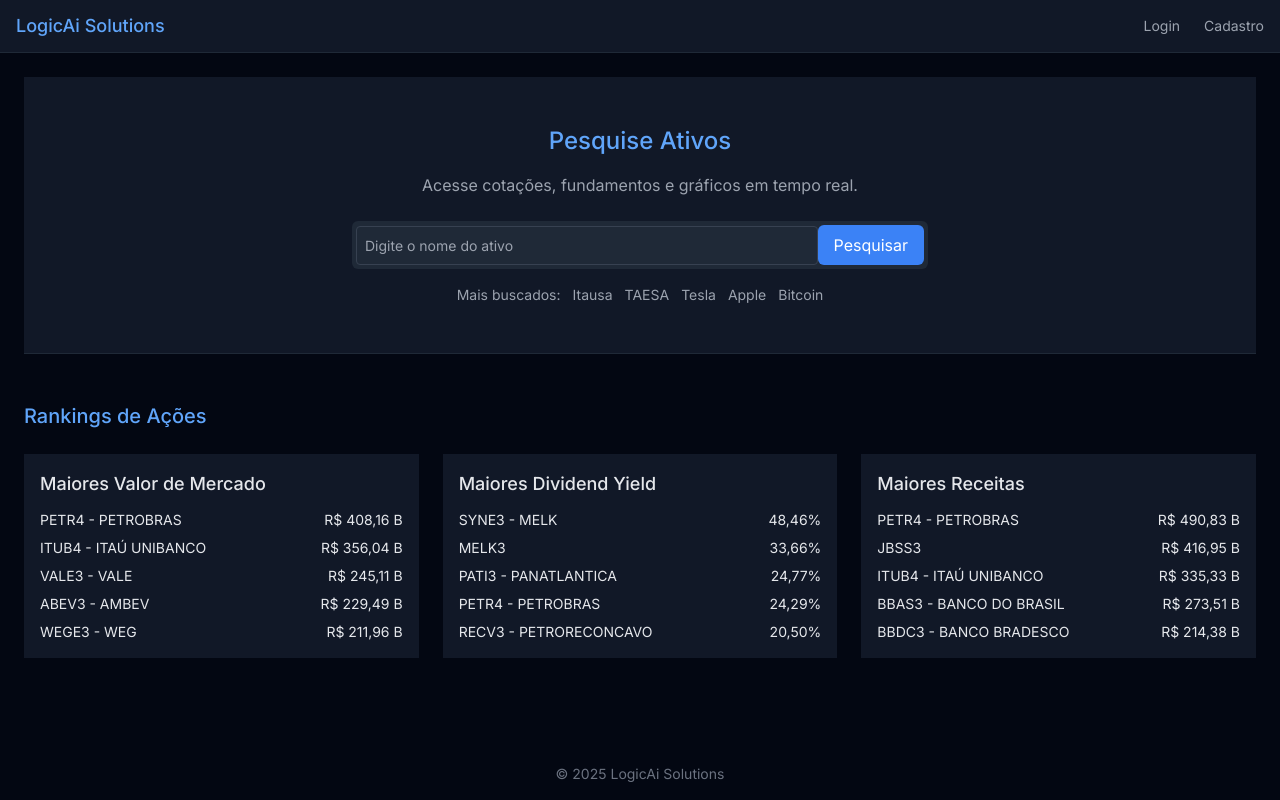
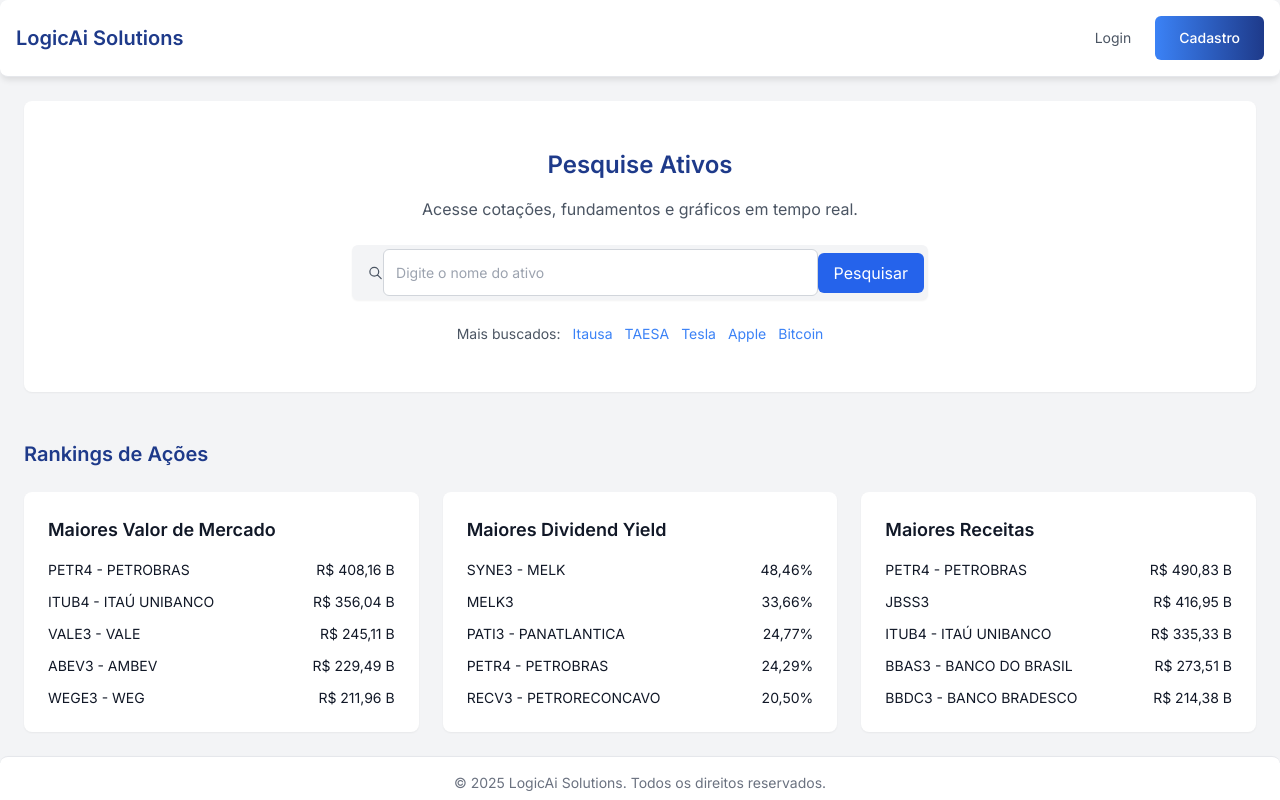
Before and after one commit to FelippeTN/investment-organization-app, a Django app: template core/templates/home.html in a window 1280 px wide. Run offline with Django 5.2, Linux system fonts and the light colour scheme; the template is opened without the code that fills it, so the values that code supplies are empty; some libraries are stand-ins or nearby versions.

Commit message:
STYLE: New Frontend

```diff
--- a/core/templates/base.html
+++ b/core/templates/base.html
@@ -1,6 +1,6 @@
 {% load static %}
 <!DOCTYPE html>
-<html lang="pt-br" class="bg-gray-950">
+<html lang="pt-br" class="bg-gray-100">
 <head>
     <meta charset="UTF-8">
     <meta name="viewport" content="width=device-width, initial-scale=1.0">
@@ -11,37 +11,37 @@
     <script src="https://cdn.jsdelivr.net/npm/chart.js"></script>
     <script src="{% static 'js/scripts.js' %}" defer></script>
 </head>
-<body class="min-h-screen flex flex-col bg-gray-950 text-gray-200 font-inter">
+<body class="min-h-screen flex flex-col bg-gray-100 text-gray-900 font-inter">
     <!-- Topbar -->
     {% block topbar %}
-        <header class="bg-gray-900 border-b border-gray-800">
-            <div class="max-w-7xl mx-auto px-4 py-3 flex items-center justify-between">
-                <a href="/" class="text-lg font-medium text-blue-400">LogicAi Solutions</a>
-                <div class="flex items-center space-x-6 text-sm">
+        <header class="bg-white border-b border-gray-200">
+            <div class="max-w-7xl mx-auto px-4 py-4 flex items-center justify-between">
+                <a href="/" class="text-xl font-semibold text-blue-900">LogicAi Solutions</a>
+                <nav class="flex items-center space-x-6 text-sm">
                     {% if user.is_authenticated %}
-                        <a href="{% url 'dashboard' %}" class="text-gray-400 hover:text-blue-400 transition">Dashboard</a>
-                        <span class="text-gray-400">{{ user.username }}</span>
+                        <a href="{% url 'dashboard' %}" class="text-gray-600 hover:text-blue-600 transition">Dashboard</a>
+                        <span class="text-gray-600">{{ user.username }}</span>
                         <form action="{% url 'logout' %}" method="post" class="inline">
                             {% csrf_token %}
-                            <button type="submit" class="text-gray-400 hover:text-blue-400 transition">Sair</button>
+                            <button type="submit" class="text-gray-600 hover:text-blue-600 transition">Sair</button>
                         </form>
                     {% else %}
-                        <a href="{% url 'login' %}" class="text-gray-400 hover:text-blue-400 transition">Login</a>
-                        <a href="{% url 'register' %}" class="text-gray-400 hover:text-blue-400 transition">Cadastro</a>
+                        <a href="{% url 'login' %}" class="text-gray-600 hover:text-blue-600 transition">Login</a>
+                        <a href="{% url 'register' %}" class="bg-blue-600 text-white px-4 py-2 rounded-md hover:bg-blue-700 transition">Cadastro</a>
                     {% endif %}
-                </div>
+                </nav>
             </div>
         </header>
     {% endblock %}
 
     <!-- Main Content -->
-    <main class="flex-1 overflow-y-hidden p-6">
+    <main class="flex-1 p-6">
         {% block content %}{% endblock %}
     </main>
 
     <!-- Footer -->
-    <footer class="text-center text-sm text-gray-500 py-4">
-        © {% now "Y" %} LogicAi Solutions
+    <footer class="bg-white text-center text-sm text-gray-500 py-4 border-t border-gray-200">
+        © {% now "Y" %} LogicAi Solutions. Todos os direitos reservados.
     </footer>
 </body>
 </html>
--- a/core/templates/home.html
+++ b/core/templates/home.html
@@ -3,33 +3,36 @@
 {% block content %}
 <div class="max-w-7xl mx-auto space-y-12">
     <!-- Hero Section -->
-    <section class="text-center py-12 bg-gray-900 border-b border-gray-800">
-        <h1 class="text-2xl font-medium text-blue-400 mb-4">Pesquise Ativos</h1>
-        <p class="text-gray-400 mb-6">Acesse cotações, fundamentos e gráficos em tempo real.</p>
+    <section class="text-center py-12 bg-white rounded-lg shadow-sm">
+        <h1 class="text-2xl font-semibold text-blue-900 mb-4">Pesquise Ativos</h1>
+        <p class="text-gray-600 max-w-2xl mx-auto mb-6">Acesse cotações, fundamentos e gráficos em tempo real.</p>
         <div class="max-w-xl mx-auto">
-            <div class="flex items-center bg-gray-800 rounded-md p-1">
-                <input type="text" placeholder="Digite o nome do ativo" class="w-full p-2 bg-transparent text-gray-200 focus:outline-none">
-                <button class="bg-blue-500 text-white px-4 py-2 rounded-md hover:bg-blue-600 transition">Pesquisar</button>
+            <div class="flex items-center bg-gray-100 rounded-md p-1 shadow-sm">
+                <svg class="w-5 h-5 text-gray-600 ml-3" fill="none" stroke="currentColor" viewBox="0 0 24 24" xmlns="http://www.w3.org/2000/svg">
+                    <path stroke-linecap="round" stroke-linejoin="round" stroke-width="2" d="M21 21l-6-6m2-5a7 7 0 11-14 0 7 7 0 0114 0z"></path>
+                </svg>
+                <input type="text" placeholder="Digite o nome do ativo" class="w-full p-3 bg-transparent text-gray-900 focus:outline-none">
+                <button class="bg-blue-600 text-white px-4 py-2 rounded-md hover:bg-blue-700 transition">Pesquisar</button>
             </div>
         </div>
-        <div class="mt-4 flex justify-center space-x-3 text-sm text-gray-400">
+        <div class="mt-6 flex justify-center space-x-3 text-sm text-gray-600">
             <span>Mais buscados:</span>
-            <a href="#" class="hover:text-blue-400">Itausa</a>
-            <a href="#" class="hover:text-blue-400">TAESA</a>
-            <a href="#" class="hover:text-blue-400">Tesla</a>
-            <a href="#" class="hover:text-blue-400">Apple</a>
-            <a href="#" class="hover:text-blue-400">Bitcoin</a>
+            <a href="#" class="text-blue-600 hover:underline">Itausa</a>
+            <a href="#" class="text-blue-600 hover:underline">TAESA</a>
+            <a href="#" class="text-blue-600 hover:underline">Tesla</a>
+            <a href="#" class="text-blue-600 hover:underline">Apple</a>
+            <a href="#" class="text-blue-600 hover:underline">Bitcoin</a>
         </div>
     </section>
 
     <!-- Rankings Section -->
     <section class="space-y-6">
-        <h2 class="text-xl font-medium text-blue-400">Rankings de Ações</h2>
+        <h2 class="text-xl font-semibold text-blue-900">Rankings de Ações</h2>
         <div class="grid grid-cols-1 md:grid-cols-3 gap-6">
             <!-- Maiores Valor de Mercado -->
-            <div class="bg-gray-900 p-4">
-                <h3 class="text-lg font-medium text-gray-200 mb-3">Maiores Valor de Mercado</h3>
-                <ul class="space-y-2 text-gray-200 text-sm">
+            <div class="bg-white p-6 rounded-lg shadow-sm">
+                <h3 class="text-lg font-semibold text-gray-900 mb-4">Maiores Valor de Mercado</h3>
+                <ul class="space-y-3 text-gray-900 text-sm">
                     <li class="flex justify-between">
                         <span>PETR4 - PETROBRAS</span>
                         <span>R$ 408,16 B</span>
@@ -54,9 +57,9 @@
             </div>
 
             <!-- Maiores Dividend Yield -->
-            <div class="bg-gray-900 p-4">
-                <h3 class="text-lg font-medium text-gray-200 mb-3">Maiores Dividend Yield</h3>
-                <ul class="space-y-2 text-gray-200 text-sm">
+            <div class="bg-white p-6 rounded-lg shadow-sm">
+                <h3 class="text-lg font-semibold text-gray-900 mb-4">Maiores Dividend Yield</h3>
+                <ul class="space-y-3 text-gray-900 text-sm">
                     <li class="flex justify-between">
                         <span>SYNE3 - MELK</span>
                         <span>48,46%</span>
@@ -81,9 +84,9 @@
             </div>
 
             <!-- Maiores Receitas -->
-            <div class="bg-gray-900 p-4">
-                <h3 class="text-lg font-medium text-gray-200 mb-3">Maiores Receitas</h3>
-                <ul class="space-y-2 text-gray-200 text-sm">
+            <div class="bg-white p-6 rounded-lg shadow-sm">
+                <h3 class="text-lg font-semibold text-gray-900 mb-4">Maiores Receitas</h3>
+                <ul class="space-y-3 text-gray-900 text-sm">
                     <li class="flex justify-between">
                         <span>PETR4 - PETROBRAS</span>
                         <span>R$ 490,83 B</span>
--- a/core/templates/registration/logged_out.html
+++ b/core/templates/registration/logged_out.html
@@ -3,9 +3,9 @@
 {% block content %}
 <div class="min-h-screen flex items-center justify-center">
     <div class="max-w-md w-full p-6 text-center">
-        <div class="bg-gray-900 p-6 rounded-lg">
-            <p class="text-gray-200 mb-4">Você saiu da sua conta.</p>
-            <a href="{% url 'login' %}" class="text-blue-400 hover:underline">Entrar novamente</a>
+        <div class="bg-white p-8 rounded-lg shadow-sm">
+            <p class="text-gray-900 text-lg mb-6">Você saiu da sua conta.</p>
+            <a href="{% url 'login' %}" class="text-blue-600 hover:underline text-sm">Entrar novamente</a>
         </div>
     </div>
 </div>
--- a/static/css/style.css
+++ b/static/css/style.css
@@ -1,45 +1,52 @@
+/* style.css */
 body {
     font-family: 'Inter', sans-serif;
     font-weight: 400;
+    font-size: 16px;
+    line-height: 1.5;
+    color: #1F2937;
+    background-color: #F9FAFB;
 }
+
 html, body {
     height: 100vh;
     margin: 0;
     padding: 0;
-    overflow: hidden;
-    background-color: #111827;
+    overflow-x: hidden;
 }
 
+/* Scrollbar */
 ::-webkit-scrollbar {
-    width: 6px;
+    width: 8px;
 }
 
 ::-webkit-scrollbar-track {
-    background: #111827;
+    background: #F9FAFB;
 }
 
 ::-webkit-scrollbar-thumb {
-    background: #374151;
-    border-radius: 3px;
+    background: #6B7280;
+    border-radius: 4px;
 }
 
 ::-webkit-scrollbar-thumb:hover {
-    background: #60a5fa;
+    background: #3B82F6;
 }
 
+/* Forms */
 input[type="text"],
 input[type="number"],
 input[type="date"],
 input[type="password"],
 select {
     width: 100%;
-    padding: 0.5rem;
-    border: 1px solid #374151;
-    border-radius: 0.25rem;
-    background-color: #1f2937;
-    color: #e5e7eb;
+    padding: 0.75rem;
+    border: 1px solid #D1D5DB;
+    border-radius: 0.375rem;
+    background-color: #FFFFFF;
+    color: #1F2937;
     font-size: 0.875rem;
-    transition: border-color 0.2s;
+    transition: border-color 0.2s, box-shadow 0.2s;
 }
 
 input[type="text"]:focus,
@@ -48,10 +55,95 @@
 input[type="password"]:focus,
 select:focus {
     outline: none;
-    border-color: #60a5fa;
+    border-color: #3B82F6;
+    box-shadow: 0 0 0 3px rgba(59, 130, 246, 0.1);
 }
 
-canvas#portfolioChart {
+/* Buttons */
+button,
+a.bg-blue-600 {
+    background: linear-gradient(to right, #3B82F6, #1E3A8A);
+    color: #FFFFFF;
+    padding: 0.75rem 1.5rem;
+    border-radius: 0.375rem;
+    font-weight: 500;
+    transition: background 0.3s, transform 0.2s;
+}
+
+button:hover,
+a.bg-blue-600:hover {
+    background: linear-gradient(to right, #2563EB, #1E3A8A);
+    transform: translateY(-1px);
+}
+
+/* Cards */
+.bg-gray-900 {
+    background-color: #111827;
+    border-radius: 0.5rem;
+    box-shadow: 0 4px 6px -1px rgba(0, 0, 0, 0.1);
+}
+
+.bg-white {
+    background-color: #FFFFFF;
+    border-radius: 0.5rem;
+    box-shadow: 0 4px 6px -1px rgba(0, 0, 0, 0.1);
+}
+
+/* Tables */
+table {
+    background-color: #FFFFFF;
+    border-radius: 0.5rem;
+    overflow: hidden;
+}
+
+thead {
+    background-color: #111827;
+    color: #D1D5DB;
+}
+
+tbody tr:nth-child(even) {
+    background-color: #F9FAFB;
+}
+
+tbody tr:hover {
+    background-color: #E5E7EB;
+}
+
+/* Canvas for Charts */
+canvas#portfolioChart,
+canvas#sectorChart {
     max-height: 100%;
     width: 100%;
 }
+
+/* Header */
+header {
+    position: sticky;
+    top: 0;
+    z-index: 10;
+    box-shadow: 0 2px 4px rgba(0, 0, 0, 0.05);
+}
+
+/* Animations */
+main {
+    animation: fadeIn 0.5s ease-in;
+}
+
+@keyframes fadeIn {
+    from { opacity: 0; }
+    to { opacity: 1; }
+}
+
+.animate-fade-in {
+    animation: fadeIn 0.5s ease-in;
+}
+
+/* Links */
+a.text-blue-600 {
+    color: #3B82F6;
+}
+
+a.text-blue-600:hover {
+    color: #2563EB;
+    text-decoration: underline;
+}
--- a/static/js/scripts.js
+++ b/static/js/scripts.js
@@ -2,6 +2,9 @@
     const portfolioCanvas = document.getElementById('portfolioChart');
     if (portfolioCanvas) {
         try {
+            const loadingSpinner = portfolioCanvas.parentElement.querySelector('.chart-loading');
+            if (loadingSpinner) loadingSpinner.classList.remove('hidden'); // Show spinner
+            portfolioCanvas.classList.add('opacity-50'); // Add loading state
             const operations = JSON.parse(portfolioCanvas.dataset.operations || '[]');
 
             const portfolio = {};
@@ -48,14 +51,14 @@
                         datasets: [{
                             data: values,
                             backgroundColor: [
-                                '#10B981',
-                                '#3B82F6',
-                                '#EF4444',
-                                '#F59E0B',
-                                '#8B5CF6',
-                                '#EC4899',
+                                '#1E3A8A', // Deep Navy
+                                '#3B82F6', // Bright Blue
+                                '#10B981', // Emerald Green
+                                '#F59E0B', // Amber
+                                '#EF4444', // Red
+                                '#8B5CF6', // Purple
                             ],
-                            borderColor: '#1F2937',
+                            borderColor: '#FFFFFF',
                             borderWidth: 1
                         }]
                     },
@@ -66,10 +69,17 @@
                             legend: {
                                 position: 'top',
                                 labels: {
-                                    color: '#D1D5DB'
+                                    color: '#1F2937',
+                                    font: {
+                                        size: 14,
+                                        weight: '500'
+                                    }
                                 }
                             },
                             tooltip: {
+                                backgroundColor: '#111827',
+                                titleColor: '#FFFFFF',
+                                bodyColor: '#D1D5DB',
                                 callbacks: {
                                     label: function (context) {
                                         let label = context.label || '';
@@ -81,15 +91,22 @@
                         }
                     }
                 });
+                portfolioCanvas.classList.remove('opacity-50'); // Remove loading state
+                if (loadingSpinner) loadingSpinner.classList.add('hidden'); // Hide spinner
             }
         } catch (error) {
             console.error('Erro ao renderizar o gráfico de portfólio:', error);
+            portfolioCanvas.classList.remove('opacity-50');
+            if (loadingSpinner) loadingSpinner.classList.add('hidden');
         }
     }
 
     const sectorCanvas = document.getElementById('sectorChart');
     if (sectorCanvas) {
         try {
+            const loadingSpinner = sectorCanvas.parentElement.querySelector('.chart-loading');
+            if (loadingSpinner) loadingSpinner.classList.remove('hidden'); // Show spinner
+            sectorCanvas.classList.add('opacity-50'); // Add loading state
             const sectors = JSON.parse(sectorCanvas.dataset.sectors || '{}');
 
             const labels = [];
@@ -110,14 +127,14 @@
                         datasets: [{
                             data: values,
                             backgroundColor: [
+                                '#1E3A8A',
+                                '#3B82F6',
                                 '#10B981',
-                                '#3B82F6',
+                                '#F59E0B',
                                 '#EF4444',
-                                '#F59E0B',
                                 '#8B5CF6',
-                                '#EC4899',
                             ],
-                            borderColor: '#1F2937',
+                            borderColor: '#FFFFFF',
                             borderWidth: 1
                         }]
                     },
@@ -128,10 +145,17 @@
                             legend: {
                                 position: 'top',
                                 labels: {
-                                    color: '#D1D5DB'
+                                    color: '#1F2937',
+                                    font: {
+                                        size: 14,
+                                        weight: '500'
+                                    }
                                 }
                             },
                             tooltip: {
+                                backgroundColor: '#111827',
+                                titleColor: '#FFFFFF',
+                                bodyColor: '#D1D5DB',
                                 callbacks: {
                                     label: function (context) {
                                         let label = context.label || '';
@@ -143,9 +167,13 @@
                         }
                     }
                 });
+                sectorCanvas.classList.remove('opacity-50'); // Remove loading state
+                if (loadingSpinner) loadingSpinner.classList.add('hidden'); // Hide spinner
             }
         } catch (error) {
             console.error('Erro ao renderizar o gráfico de setores:', error);
+            sectorCanvas.classList.remove('opacity-50');
+            if (loadingSpinner) loadingSpinner.classList.add('hidden');
         }
     }
 });
```
Also changed, not shown: core/templates/dashboard.html (+67 -55 lines), core/templates/operations/operation_form.html (+8 -8 lines), core/templates/registration/login.html (+12 -12 lines), core/templates/registration/register.html (+12 -12 lines), core/templates/welcome.html (+20 -20 lines).
